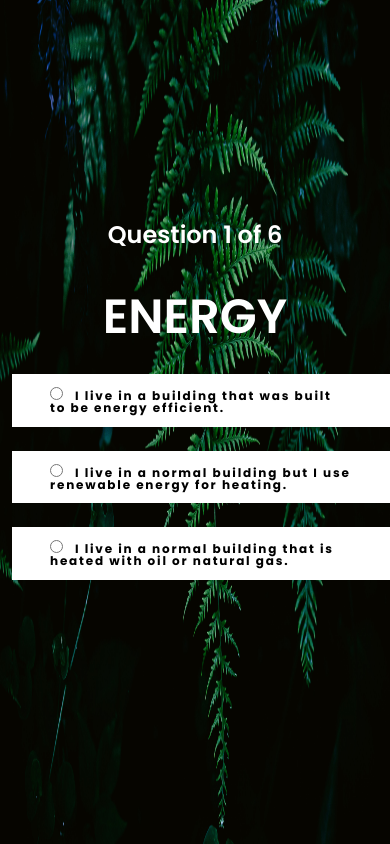
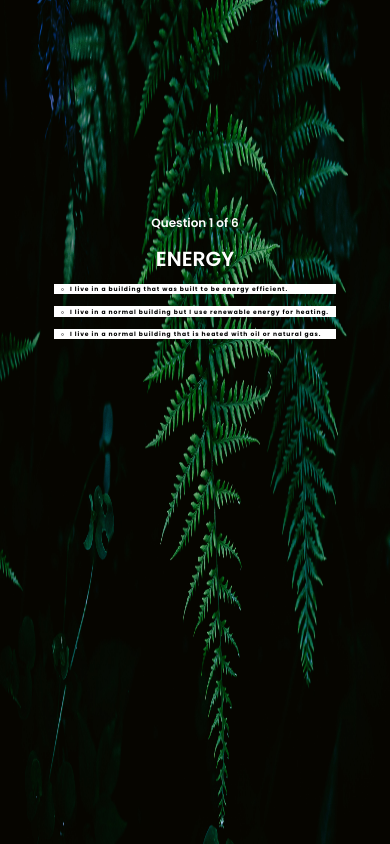
Before and after one commit to RSo21/CarbonFootprint, a React (Create React App) app: page /questions/energy in a window 390 px wide. Built offline with nearby package versions, Linux system fonts and the light colour scheme.

Commit message:
change mobile 1

```diff
--- a/src/scss/elements/_about.scss
+++ b/src/scss/elements/_about.scss
@@ -4,6 +4,9 @@
     .page-about-img{
         padding-top: 2em;
         text-align: center;
+        @include mobile{
+            max-width: 70%;
+        }
     }
 
     .page-about-quote{
@@ -39,12 +42,17 @@
             flex-direction: row;
             padding: 1.5em 0;
 
+            @include mobile{
+                flex-direction: column;
+            }
+
             img{
                 padding-top: 1.5em;
                 width: 15em;
                 height: 15em;
 
                 @include mobile{
+                    align-self: center;
                     width: 10em;
                     height: 10em;
                 }
--- a/src/scss/elements/_questions.scss
+++ b/src/scss/elements/_questions.scss
@@ -17,6 +17,10 @@
                 background-repeat: no-repeat;
                 padding: 0;
                 margin: 0;
+
+                @include mobile{
+                    background-size: contain;;
+                }
         }
     }
 
@@ -34,6 +38,10 @@
             font-size: 2em;
             color: $navColorFonts;
             font-weight: 600;
+
+            @include mobile{
+                font-size: 1em;
+            }
         }
 
         .start-type{
@@ -43,6 +51,7 @@
             font-weight: 600;
 
             @include mobile{
+                font-size: 1.7em;
                 padding: 0.7em 0;
             }
         }
@@ -55,11 +64,21 @@
             border: 0.2em solid $questionsBg;
             font-size: 1.2em;
             font-weight: 700;
-            margin-left: 1em;
+            //margin-left: 1em;
             margin-bottom: 2em;
 
+            input[type="radio"]{
+                width: 1em;
+                height: 1em;
+                @include mobile{
+                    width: 0.5em;
+                    height: 0.5em;
+                }
+            }
+
             @include mobile{
-                font-size: 1em;
+                font-size: 0.5em;
+                padding: 0.2em 1em;
             }
 
             label{
```
